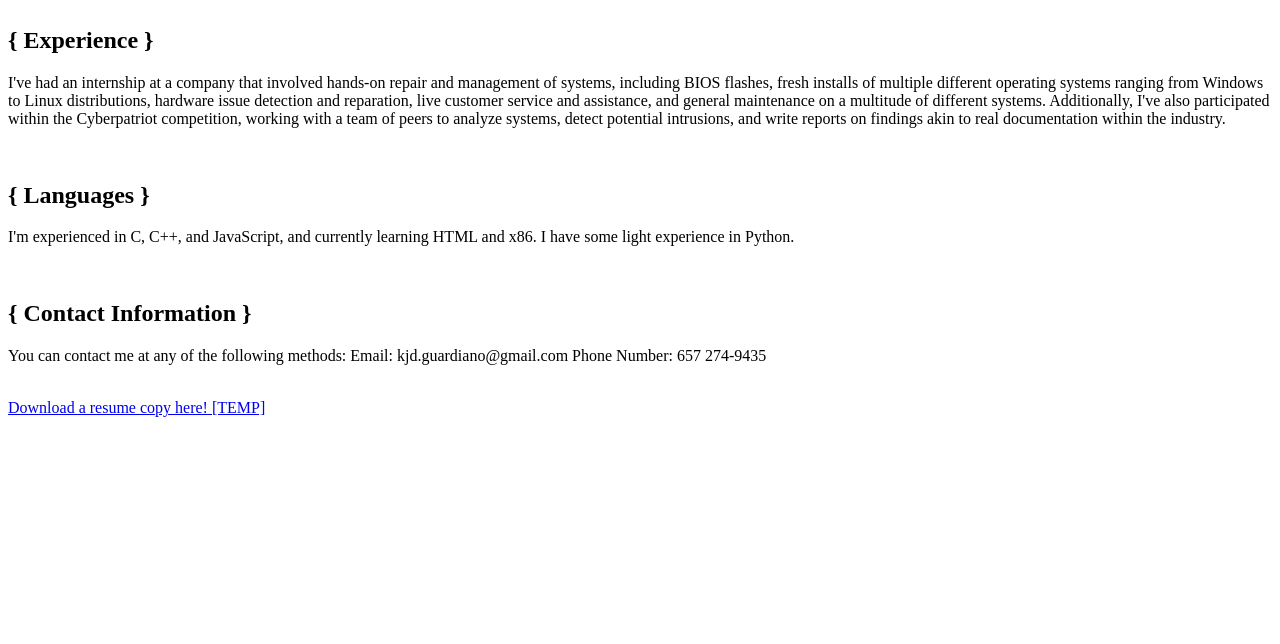
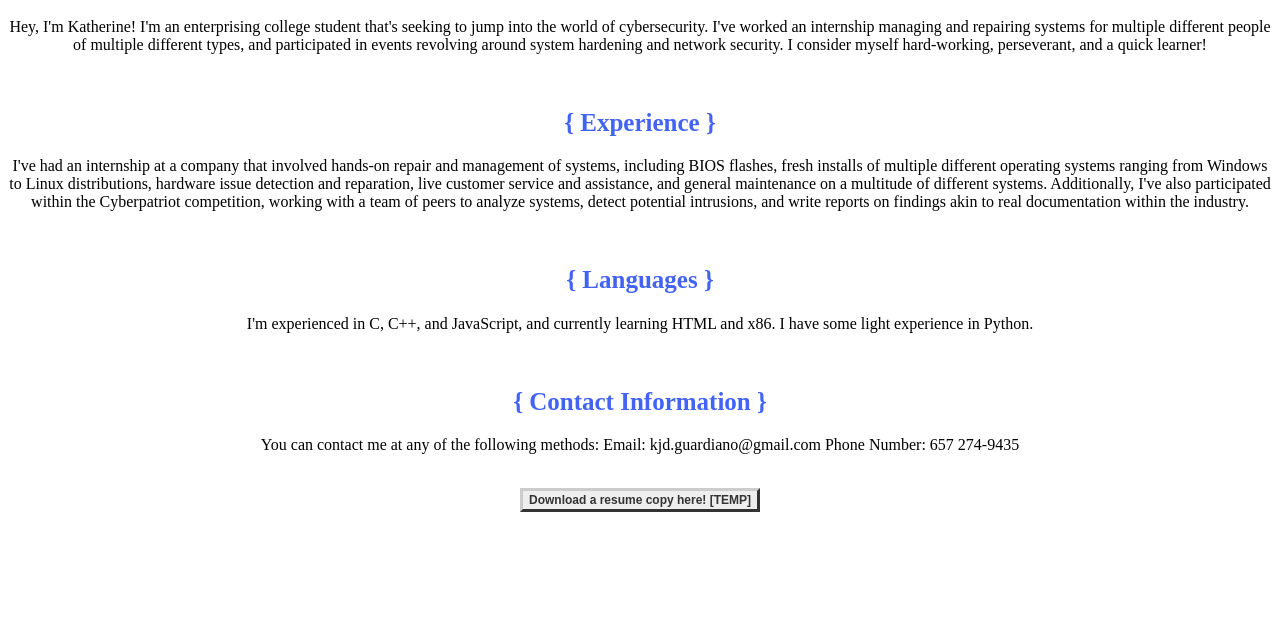
Before and after one commit to kjd-guardiano/kjd-guardiano.github.io, a plain HTML site: page index.html in a window 1280 px wide. Shown: the part 156-800 px from the top of the page. Drawn offline with Linux system fonts and the light colour scheme.

Commit message:
typo-fix
changed segment in stylesheet ref to `type="text/css"` instead of `type="text/css`

```diff
--- a/index.html
+++ b/index.html
@@ -1,7 +1,7 @@
 <!DOCTYPE html>
 <html>
 <body>
-<link rel="stylesheet" href="../styles.css" type="text/css>
+<link rel="stylesheet" href="../styles.css" type="text/css">
 
 <h1>Aspiring Cybersecurity Analyst</h1>
 
```
Also changed, not shown: 1 other file.
